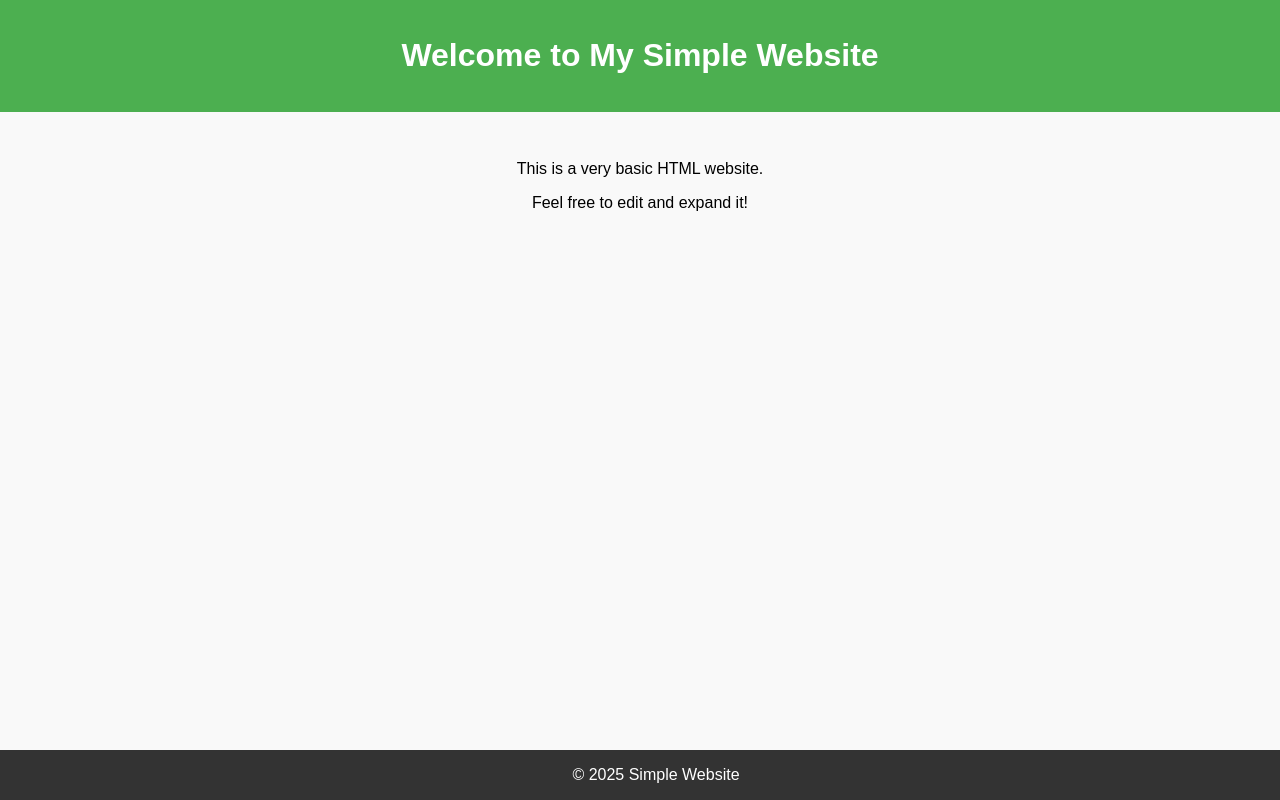
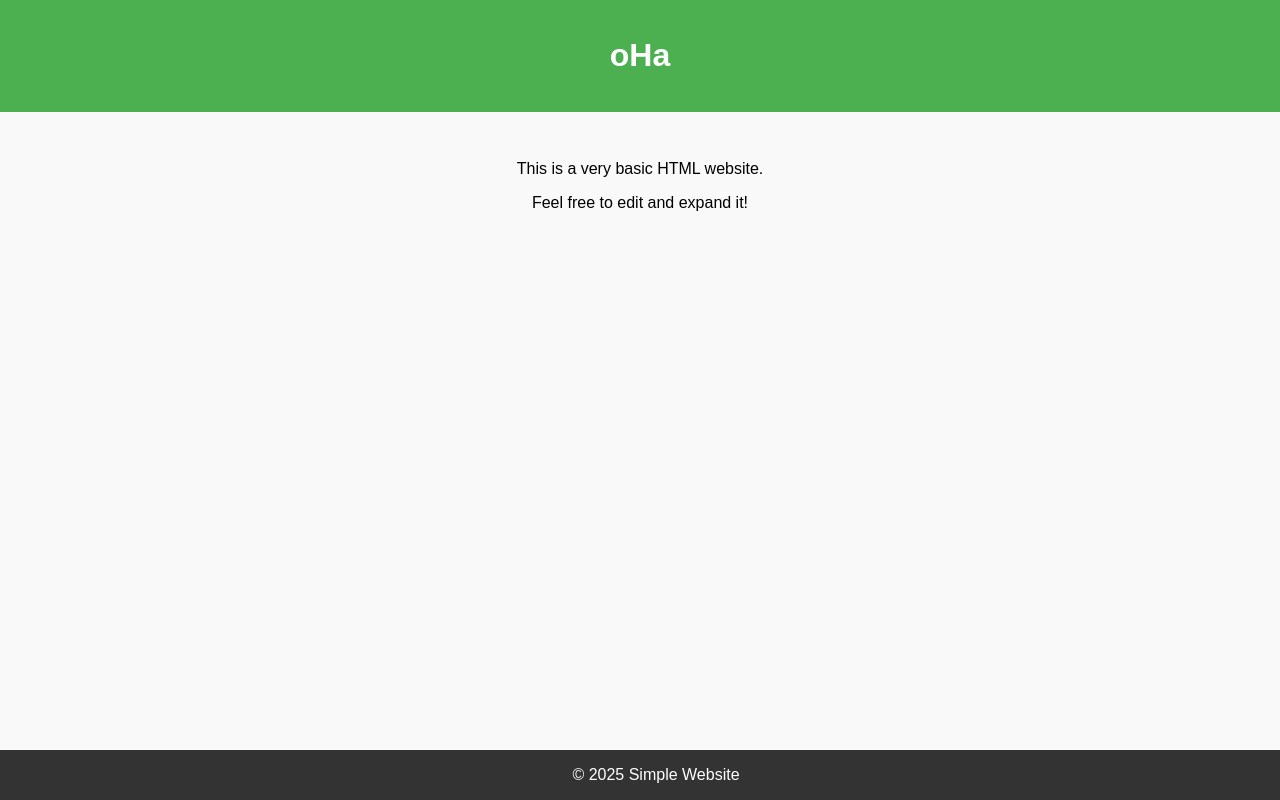
Before and after one commit to im23b-schneidert/a62, a plain HTML site: page app/index.html in a window 1280 px wide. Drawn offline with Linux system fonts and the light colour scheme.

Commit message:
changed index.html and added buildconfig

```diff
--- a/app/index.html
+++ b/app/index.html
@@ -32,7 +32,7 @@
 </head>
 <body>
     <header>
-        <h1>Welcome to My Simple Website</h1>
+        <h1>oHa</h1>
     </header>
     <main>
         <p>This is a very basic HTML website.</p>
```
